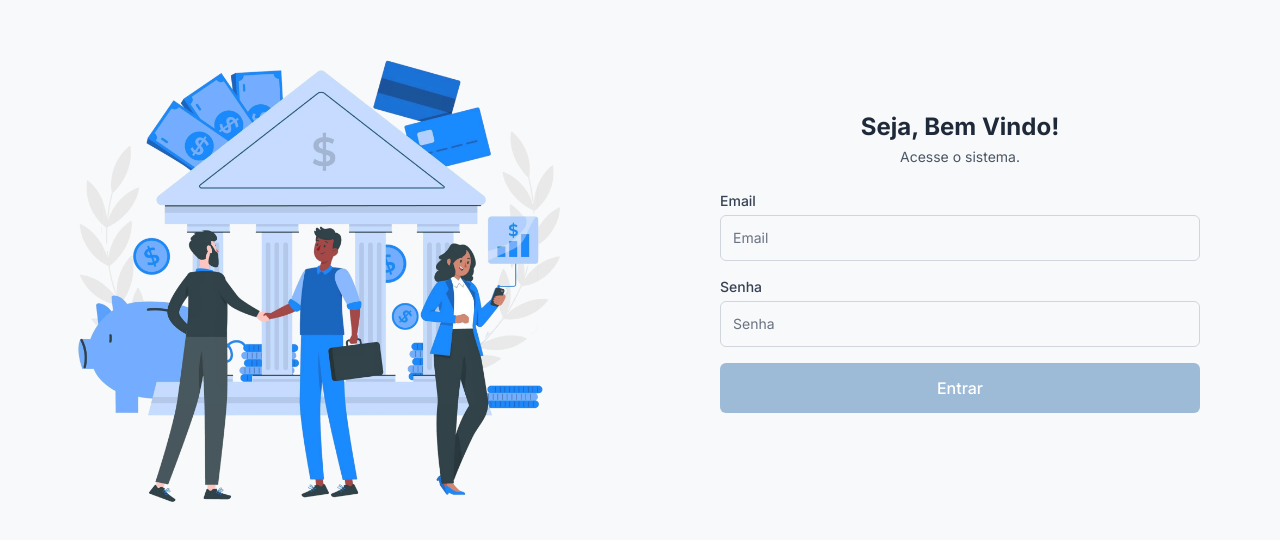
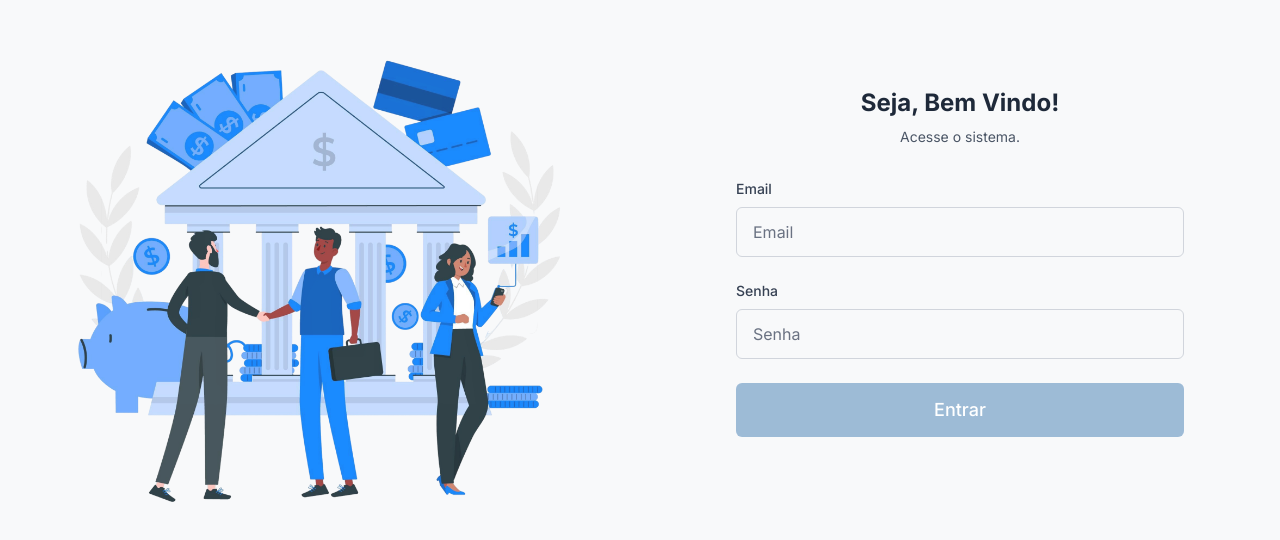
Before and after one commit to JPCabral04/PersonalFinance, a React (Vite) app in the folder frontend/: page /login in a window 1280 px wide. Shown: the part 138-678 px from the top of the page. Built offline with nearby package versions, Linux system fonts and the light colour scheme.

Commit message:
feat: implement authentication context and routes with loading states for login and registration. Closes #16

```diff
--- a/frontend/src/App.tsx
+++ b/frontend/src/App.tsx
@@ -1,38 +1,75 @@
-import { BrowserRouter, Routes, Route } from 'react-router-dom';
+import React from 'react';
+import {
+  BrowserRouter as Router,
+  Routes,
+  Route,
+  Navigate,
+} from 'react-router-dom';
+import { AuthProvider, useAuth } from './context/AuthContext';
+import HomePage from './pages/HomePage';
 import LoginPage from './pages/LoginPage';
 import RegisterPage from './pages/RegisterPage';
-import ProfilePage from './pages/ProfilePage';
-import AccountsPage from './pages/AccountsPage';
-import TransactionsPage from './pages/TransactionsPage';
-import ProtectedRoute from './components/ProtectedRoute';
+import LoadingSpinner from './components/LoadingSpinner';
 
-function App() {
+// Componente para rotas protegidas (já existente)
+const PrivateRoute: React.FC<{ children: React.ReactNode }> = ({
+  children,
+}) => {
+  const { isAuthenticated, isLoadingAuth } = useAuth();
+
+  if (isLoadingAuth) {
+    return <LoadingSpinner />;
+  }
+
+  return isAuthenticated ? children : <Navigate to="/login" replace />;
+};
+
+const PublicRoute: React.FC<{ children: React.ReactNode }> = ({ children }) => {
+  const { isAuthenticated, isLoadingAuth } = useAuth();
+
+  if (isLoadingAuth) {
+    return <LoadingSpinner />;
+  }
+
+  return isAuthenticated ? <Navigate to="/" replace /> : children;
+};
+
+const App: React.FC = () => {
   return (
-    <BrowserRouter>
+    <Router>
+      <AuthProvider>
         <Routes>
-        {/* Rotas Públicas */}
-        <Route path="/login" element={<LoginPage />} />
-        <Route path="/register" element={<RegisterPage />} />
+          {/* Rotas Públicas que devem ser protegidas de usuários logados */}
+          <Route
+            path="/login"
+            element={
+              <PublicRoute>
+                <LoginPage />
+              </PublicRoute>
+            }
+          />
+          <Route
+            path="/register"
+            element={
+              <PublicRoute>
+                <RegisterPage />
+              </PublicRoute>
+            }
+          />
 
-        {/* Rotas Protegidas */}
-        <Route element={<ProtectedRoute />}>
-          <Route path="/profile" element={<ProfilePage />} />
-          <Route path="/accounts" element={<AccountsPage />} />
-          <Route path="/transactions" element={<TransactionsPage />} />
-        </Route>
-
-        {/* Rota padrão ou home */}
+          {/* Rotas Protegidas (apenas para usuários logados) */}
           <Route
             path="/"
             element={
-            <div className="text-center p-8">
-              <h1 className="text-3xl font-bold">Bem-vindo ao projeto!</h1>
-            </div>
+              <PrivateRoute>
+                <HomePage />
+              </PrivateRoute>
             }
           />
         </Routes>
-    </BrowserRouter>
+      </AuthProvider>
+    </Router>
   );
-}
+};
 
 export default App;
--- /dev/null
+++ b/frontend/src/components/LoadingSpinner.tsx
@@ -0,0 +1,17 @@
+import React from 'react';
+
+const LoadingSpinner: React.FC = () => {
+  return (
+    <div className="flex min-h-screen items-center justify-center bg-gray-50">
+      <div
+        className="border-primary-500 h-16 w-16 animate-spin rounded-full border-t-4 border-b-4"
+        role="status"
+        aria-label="Carregando..."
+      >
+        <span className="sr-only">Carregando...</span>{' '}
+      </div>
+    </div>
+  );
+};
+
+export default LoadingSpinner;
--- a/frontend/src/components/LoginForm.tsx
+++ b/frontend/src/components/LoginForm.tsx
@@ -1,18 +1,14 @@
-import React, { useState } from 'react';
+import React from 'react';
+import { useForm, type SubmitHandler } from 'react-hook-form';
+import { useAuth } from '@/context/AuthContext';
 import { useNavigate } from 'react-router-dom';
-import { useForm, type SubmitHandler } from 'react-hook-form';
-import type { UserLoginPayload } from '@/interfaces/auth';
-import { login } from '@/services/auth';
-
 interface LoginFormData {
   email: string;
   password: string;
 }
 
 const LoginForm: React.FC = () => {
-  const [error, setError] = useState<string | null>(null);
-  const [successMessage, setSuccessMessage] = useState<string | null>(null);
-  const [isLoading, setIsLoading] = useState(false);
+  const { login, isLoadingAuth, authError } = useAuth();
   const navigate = useNavigate();
 
   const {
@@ -25,67 +21,38 @@ const LoginForm: React.FC = () => {
   });
 
   const onSubmit: SubmitHandler<LoginFormData> = async (data) => {
-    setError(null);
-    setSuccessMessage(null);
-
-    setIsLoading(true);
-    const payload: UserLoginPayload = {
-      email: data.email,
-      password: data.password,
-    };
-
     try {
-      await login(payload);
-      setSuccessMessage(
-        'Login bem-sucedido! Você será redirecionado para a página home.',
-      );
+      await login(data);
       reset();
-
-      setTimeout(() => {
-        navigate('/');
-      }, 2000);
-    } catch (err: any) {
-      setError(
-        err.response?.data?.message ||
-          'Falha no login. Verifique os dados ou tente novamente.',
-      );
-      console.error('Erro de login:', err);
-    } finally {
-      setIsLoading(false);
+      navigate('/');
+    } catch (err) {
+      console.error('Erro de submissão de login:', err);
     }
   };
 
-  const isFormDisabled = isLoading || isSubmitting;
+  const isFormDisabled = isLoadingAuth || isSubmitting;
 
   return (
-    <div className="w-full px-4 py-6 sm:px-6 md:px-8 lg:px-16 xl:px-20">
+    <div className="w-full px-4 py-10 sm:px-8 md:px-12 lg:px-20 xl:px-24">
       <h2 className="text-center text-2xl font-extrabold text-gray-800">
         Seja, Bem Vindo!
       </h2>
 
-      <p className="mt-1 text-center text-sm text-gray-600">
+      <p className="mt-2 text-center text-sm text-gray-600">
         Acesse o sistema.
       </p>
 
-      {/* Formulário de Login */}
-      <form className="mt-6 space-y-4" onSubmit={handleSubmit(onSubmit)}>
-        {error && (
-          <div className="animate-fade-in rounded-md border border-red-200 bg-red-50 px-3 py-3 text-center text-sm text-red-700">
-            {error}
+      <form className="mt-8 space-y-6" onSubmit={handleSubmit(onSubmit)}>
+        {authError && (
+          <div className="animate-fade-in rounded-md border border-red-200 bg-red-50 px-4 py-3 text-center text-sm text-red-700">
+            {authError}
           </div>
         )}
-        {successMessage && (
-          <div className="bg-secondary-50 border-secondary-200 text-secondary-700 animate-fade-in rounded-md border px-3 py-3 text-center text-sm">
-            {successMessage}
-          </div>
-        )}
-
-        {/* Campos de Input (Email e Senha) */}
 
         <div>
           <label
             htmlFor="email"
-            className="mb-1 block text-sm font-medium text-gray-700"
+            className="mb-2 block text-sm font-medium text-gray-700"
           >
             Email
           </label>
@@ -101,22 +68,22 @@ const LoginForm: React.FC = () => {
                 message: 'Por favor, insira um email válido.',
               },
             })}
-            className={`relative block w-full appearance-none border px-3 py-3 ${
+            className={`relative block w-full appearance-none border px-4 py-3 ${
               errors.email ? 'border-red-400' : 'border-gray-300'
-            } focus:ring-primary-500 focus:border-primary-500 rounded-md text-sm text-gray-900 placeholder-gray-500 transition duration-200 ease-in-out focus:outline-none sm:text-sm ${
+            } focus:ring-primary-500 focus:border-primary-500 rounded-md text-sm text-gray-900 placeholder-gray-500 transition duration-200 ease-in-out focus:outline-none sm:text-base ${
               isFormDisabled ? 'cursor-not-allowed bg-gray-100' : ''
             }`}
             disabled={isFormDisabled}
           />
           {errors.email && (
-            <p className="mt-1 text-sm text-red-600">{errors.email.message}</p>
+            <p className="mt-2 text-sm text-red-600">{errors.email.message}</p>
           )}
         </div>
 
         <div>
           <label
             htmlFor="password"
-            className="mb-1 block text-sm font-medium text-gray-700"
+            className="mb-2 block text-sm font-medium text-gray-700"
           >
             Senha
           </label>
@@ -127,31 +94,26 @@ const LoginForm: React.FC = () => {
             placeholder="Senha"
             {...rhfRegister('password', {
               required: 'A senha é obrigatória.',
-              minLength: {
-                value: 8,
-                message: 'A senha deve ter pelo menos 8 caracteres.',
-              },
             })}
-            className={`relative block w-full appearance-none border px-3 py-3 ${
+            className={`relative block w-full appearance-none border px-4 py-3 ${
               errors.password ? 'border-red-400' : 'border-gray-300'
-            } focus:ring-primary-500 focus:border-primary-500 rounded-md text-sm text-gray-900 placeholder-gray-500 transition duration-200 ease-in-out focus:outline-none sm:text-sm ${
+            } focus:ring-primary-500 focus:border-primary-500 rounded-md text-sm text-gray-900 placeholder-gray-500 transition duration-200 ease-in-out focus:outline-none sm:text-base ${
               isFormDisabled ? 'cursor-not-allowed bg-gray-100' : ''
             }`}
             disabled={isFormDisabled}
           />
           {errors.password && (
-            <p className="mt-1 text-sm text-red-600">
+            <p className="mt-2 text-sm text-red-600">
               {errors.password.message}
             </p>
           )}
         </div>
 
-        {/* Botão de Entrar */}
         <div>
           <button
             type="submit"
             disabled={isFormDisabled || !isValid}
-            className={`group relative flex w-full justify-center rounded-md border border-transparent px-4 py-3 text-base font-medium text-white ${
+            className={`group relative flex w-full justify-center rounded-md border border-transparent px-6 py-3 text-lg font-medium text-white ${
               isFormDisabled || !isValid
                 ? 'bg-primary-700/40 cursor-not-allowed'
                 : 'bg-primary-500 hover:bg-primary-600 focus:ring-primary-500 focus:ring-2 focus:ring-offset-2 focus:outline-none'
--- a/frontend/src/components/ProtectedRoute.tsx
+++ /dev/null
@@ -1,6 +0,0 @@
-import { Navigate, Outlet } from 'react-router-dom';
-
-export default function ProtectedRoute() {
-  const token = localStorage.getItem('token'); // ou useAuth() de um contexto
-  return token ? <Outlet /> : <Navigate to="/login" />;
-}
--- a/frontend/src/components/RegisterForm.tsx
+++ b/frontend/src/components/RegisterForm.tsx
@@ -1,8 +1,7 @@
-import React, { useState } from 'react';
+import React from 'react';
+import { useForm, type SubmitHandler } from 'react-hook-form';
+import { useAuth } from '@/context/AuthContext';
 import { useNavigate } from 'react-router-dom';
-import { useForm, type SubmitHandler } from 'react-hook-form';
-import type { UserRegisterPayload } from '@/interfaces/auth';
-import { register } from '@/services/auth';
 
 interface RegisterFormData {
   name: string;
@@ -12,9 +11,7 @@ interface RegisterFormData {
 }
 
 const RegisterForm: React.FC = () => {
-  const [error, setError] = useState<string | null>(null);
-  const [successMessage, setSuccessMessage] = useState<string | null>(null);
-  const [isLoading, setIsLoading] = useState(false);
+  const { register: authRegister, isLoadingAuth, authError } = useAuth();
   const navigate = useNavigate();
 
   const {
@@ -28,43 +25,16 @@ const RegisterForm: React.FC = () => {
   });
 
   const onSubmit: SubmitHandler<RegisterFormData> = async (data) => {
-    setError(null);
-    setSuccessMessage(null);
-
-    if (data.password !== data.confirmPassword) {
-      setError('As senhas não coincidem.');
-      return;
-    }
-
-    setIsLoading(true);
-    const payload: UserRegisterPayload = {
-      name: data.name,
-      email: data.email,
-      password: data.password,
-    };
-
     try {
-      await register(payload);
-      setSuccessMessage(
-        'Registro bem-sucedido! Você será redirecionado para a página de login.',
-      );
+      await authRegister(data);
       reset();
-
-      setTimeout(() => {
-        navigate('/login');
-      }, 2000);
-    } catch (err: any) {
-      setError(
-        err.response?.data?.message ||
-          'Falha no registro. Verifique os dados ou tente novamente.',
-      );
-      console.error('Erro de registro:', err);
-    } finally {
-      setIsLoading(false);
+      navigate('/login');
+    } catch (err) {
+      console.error('Erro de submissão de registro:', err);
     }
   };
 
-  const isFormDisabled = isLoading || isSubmitting;
+  const isFormDisabled = isLoadingAuth || isSubmitting;
 
   return (
     <div className="w-full px-4 py-6 sm:px-6 md:px-8 lg:px-10">
@@ -76,20 +46,13 @@ const RegisterForm: React.FC = () => {
         É rápido e fácil.
       </p>
 
-      {/* Formulário de Registro */}
       <form className="mt-6 space-y-4" onSubmit={handleSubmit(onSubmit)}>
-        {error && (
-          <div className="animate-fade-in rounded-md border border-red-200 bg-red-50 px-3 py-2 text-center text-sm text-red-700">
-            {error}
-          </div>
-        )}
-        {successMessage && (
-          <div className="bg-secondary-50 border-secondary-200 text-secondary-700 animate-fade-in rounded-md border px-3 py-2 text-center text-sm">
-            {successMessage}
+        {authError && (
+          <div className="animate-fade-in rounded-md border border-red-200 bg-red-50 px-3 py-3 text-center text-sm text-red-700">
+            {authError}
           </div>
         )}
 
-        {/* Campos de Input (Nome, Email, Senha, Confirmar Senha) */}
         <div>
           <label
             htmlFor="name"
@@ -103,7 +66,7 @@ const RegisterForm: React.FC = () => {
             autoComplete="name"
             placeholder="Seu nome completo"
             {...rhfRegister('name', { required: 'O nome é obrigatório.' })}
-            className={`relative block w-full appearance-none border px-3 py-2 ${
+            className={`relative block w-full appearance-none border px-3 py-3 ${
               errors.name ? 'border-red-400' : 'border-gray-300'
             } focus:ring-primary-500 focus:border-primary-500 rounded-md text-sm text-gray-900 placeholder-gray-500 transition duration-200 ease-in-out focus:outline-none ${
               isFormDisabled ? 'cursor-not-allowed bg-gray-100' : ''
@@ -134,7 +97,7 @@ const RegisterForm: React.FC = () => {
                 message: 'Por favor, insira um email válido.',
               },
             })}
-            className={`relative block w-full appearance-none border px-3 py-2 ${
+            className={`relative block w-full appearance-none border px-3 py-3 ${
               errors.email ? 'border-red-400' : 'border-gray-300'
             } focus:ring-primary-500 focus:border-primary-500 rounded-md text-sm text-gray-900 placeholder-gray-500 transition duration-200 ease-in-out focus:outline-none ${
               isFormDisabled ? 'cursor-not-allowed bg-gray-100' : ''
@@ -165,7 +128,7 @@ const RegisterForm: React.FC = () => {
                 message: 'A senha deve ter pelo menos 8 caracteres.',
               },
             })}
-            className={`relative block w-full appearance-none border px-3 py-2 ${
+            className={`relative block w-full appearance-none border px-3 py-3 ${
               errors.password ? 'border-red-400' : 'border-gray-300'
             } focus:ring-primary-500 focus:border-primary-500 rounded-md text-sm text-gray-900 placeholder-gray-500 transition duration-200 ease-in-out focus:outline-none ${
               isFormDisabled ? 'cursor-not-allowed bg-gray-100' : ''
@@ -196,7 +159,7 @@ const RegisterForm: React.FC = () => {
               validate: (value) =>
                 value === getValues('password') || 'As senhas não coincidem.',
             })}
-            className={`relative block w-full appearance-none border px-3 py-2 ${
+            className={`relative block w-full appearance-none border px-3 py-3 ${
               errors.confirmPassword ? 'border-red-400' : 'border-gray-300'
             } focus:ring-primary-500 focus:border-primary-500 rounded-md text-sm text-gray-900 placeholder-gray-500 transition duration-200 ease-in-out focus:outline-none ${
               isFormDisabled ? 'cursor-not-allowed bg-gray-100' : ''
@@ -210,12 +173,11 @@ const RegisterForm: React.FC = () => {
           )}
         </div>
 
-        {/* Botão de Registro */}
         <div>
           <button
             type="submit"
             disabled={isFormDisabled || !isValid}
-            className={`group relative flex w-full justify-center rounded-md border border-transparent px-4 py-2 text-base font-medium text-white ${
+            className={`group relative flex w-full justify-center rounded-md border border-transparent px-4 py-3 text-base font-medium text-white ${
               isFormDisabled || !isValid
                 ? 'bg-primary-700/40 cursor-not-allowed'
                 : 'bg-primary-500 hover:bg-primary-600 focus:ring-primary-500 focus:ring-2 focus:ring-offset-2 focus:outline-none'
@@ -225,7 +187,6 @@ const RegisterForm: React.FC = () => {
           </button>
         </div>
       </form>
-      {/* Link para Login */}
       <div className="text-center">
         <p className="text-sm text-gray-600">
           Já tem uma conta?{' '}
--- /dev/null
+++ b/frontend/src/context/AuthContext.tsx
@@ -0,0 +1,139 @@
+import React, {
+  createContext,
+  useContext,
+  useState,
+  useEffect,
+  type ReactNode,
+  useCallback,
+} from 'react';
+import {
+  login as authLoginService,
+  register as authRegisterService,
+} from '@/services/auth';
+import type { UserLoginPayload, UserRegisterPayload } from '@/interfaces/auth';
+import api from '@/services/api';
+import { useNavigate } from 'react-router-dom';
+
+interface AuthContextType {
+  token: string | null;
+  isAuthenticated: boolean;
+  login: (payload: UserLoginPayload) => Promise<void>;
+  register: (payload: UserRegisterPayload) => Promise<void>;
+  logout: () => void;
+  isLoadingAuth: boolean;
+  authError: string | null;
+}
+
+const AuthContext = createContext<AuthContextType | undefined>(undefined);
+
+interface AuthProviderProps {
+  children: ReactNode;
+}
+
+export const AuthProvider: React.FC<AuthProviderProps> = ({ children }) => {
+  const [token, setToken] = useState<string | null>(null);
+  const [isAuthenticated, setIsAuthenticated] = useState<boolean>(false);
+  const [isLoadingAuth, setIsLoadingAuth] = useState<boolean>(false);
+  const [authError, setAuthError] = useState<string | null>(null);
+  const navigate = useNavigate();
+
+  useEffect(() => {
+    const storedToken = localStorage.getItem('token');
+    if (storedToken) {
+      setToken(storedToken);
+      setIsAuthenticated(true);
+    }
+    setIsLoadingAuth(false);
+  }, []);
+
+  const login = useCallback(async (payload: UserLoginPayload) => {
+    setIsLoadingAuth(true);
+    setAuthError(null);
+    try {
+      const response = await authLoginService(payload);
+      const receivedToken = response.token;
+
+      if (receivedToken) {
+        localStorage.setItem('token', receivedToken);
+        setToken(receivedToken);
+        setIsAuthenticated(true);
+      } else {
+        throw new Error('Token não recebido na resposta do login.');
+      }
+    } catch (err: any) {
+      setAuthError(
+        err.response?.data?.message || 'Falha no login. Credenciais inválidas.',
+      );
+      console.error('Erro de login no contexto:', err);
+      localStorage.removeItem('token');
+      setToken(null);
+      setIsAuthenticated(false);
+      throw err;
+    } finally {
+      setIsLoadingAuth(false);
+    }
+  }, []);
+
+  const register = useCallback(async (payload: UserRegisterPayload) => {
+    setIsLoadingAuth(true);
+    setAuthError(null);
+
+    try {
+      await authRegisterService(payload);
+    } catch (err: any) {
+      setAuthError(err.response?.data?.message || 'Falha no registro.');
+      console.error('Erro de registro no contexto:', err);
+      throw err;
+    } finally {
+      setIsLoadingAuth(false);
+    }
+  }, []);
+
+  const logout = useCallback(() => {
+    localStorage.removeItem('token');
+    setToken(null);
+    setIsAuthenticated(false);
+    navigate('/login');
+  }, []);
+
+  useEffect(() => {
+    const interceptor = api.interceptors.response.use(
+      (response) => response,
+      (error) => {
+        if (error.response && error.response.status === 401) {
+          console.warn('Requisição não autorizada (401). Realizando logout...');
+          logout();
+        }
+        return Promise.reject(error);
+      },
+    );
+
+    return () => {
+      api.interceptors.response.eject(interceptor);
+    };
+  }, [logout]);
+
+  return (
+    <AuthContext.Provider
+      value={{
+        token,
+        isAuthenticated,
+        login,
+        register,
+        logout,
+        isLoadingAuth,
+        authError,
+      }}
+    >
+      {children}
+    </AuthContext.Provider>
+  );
+};
+
+export const useAuth = () => {
+  const context = useContext(AuthContext);
+  if (context === undefined) {
+    throw new Error('useAuth deve ser usado com um AuthProvider');
+  }
+  return context;
+};
```
Also changed, not shown: frontend/src/services/api.ts (+0 -12 lines). Lines whose indentation alone changed are shown as unchanged.
